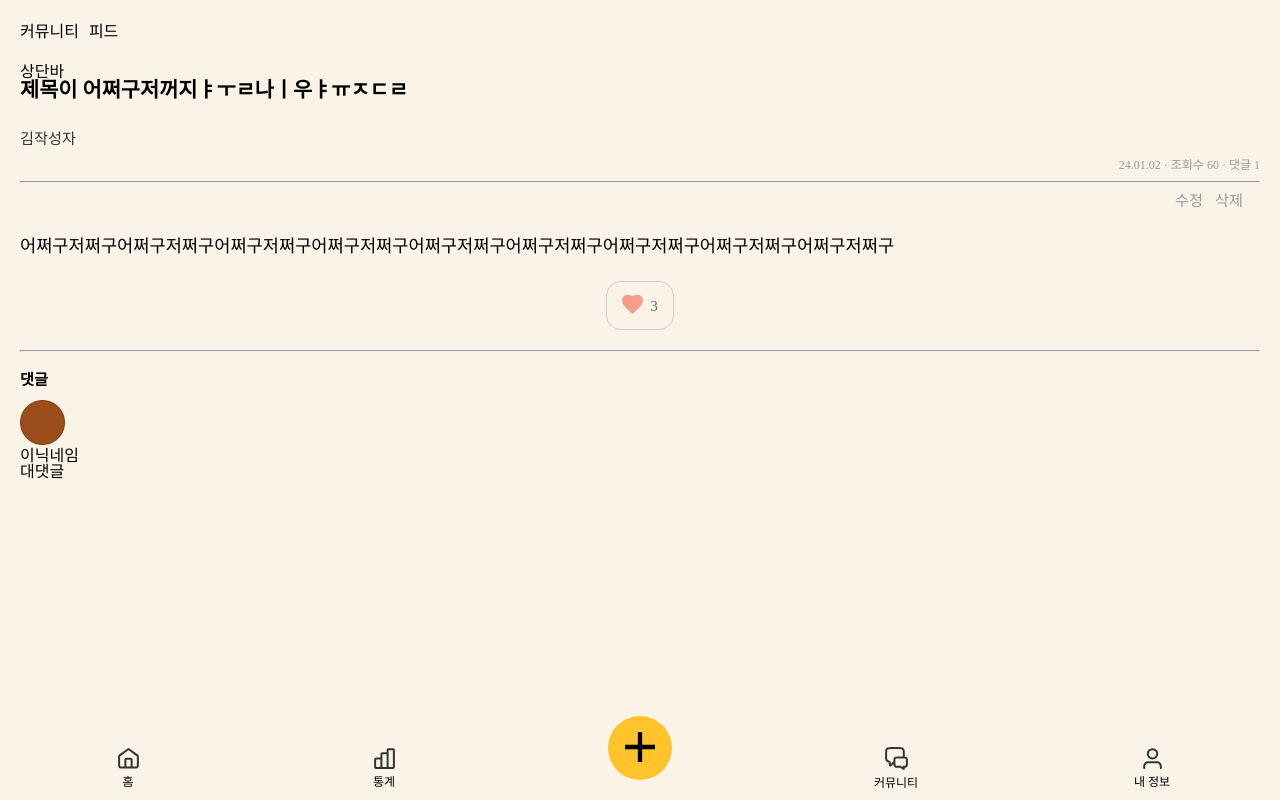
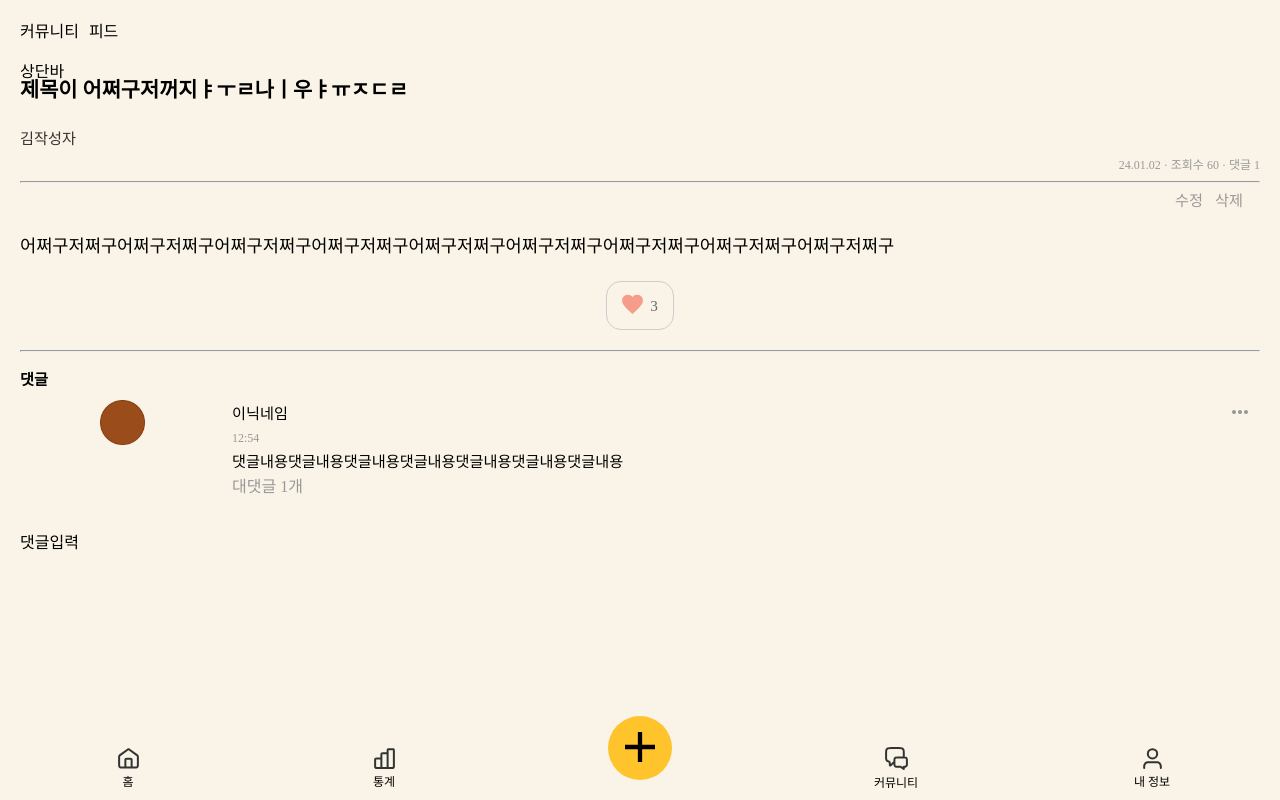
Before and after one commit to coffein-doctor/MST, a Next.js app in the folder mst/: page /community/1 in a window 1280 px wide. Built offline with nearby package versions, Linux system fonts and the light colour scheme; a web font is replaced by a local one.

Commit message:
[FEAT] comment 수정 및 입력을 위한 UI를 제외한 부분 구현

```diff
--- a/mst/src/app/(mainpage)/community/[id]/page.tsx
+++ b/mst/src/app/(mainpage)/community/[id]/page.tsx
@@ -42,9 +42,10 @@ export default function PostDetail({ params: { id } }: CommunityParams) {
         <div css={commentTitleCSS}>댓글</div>
         <div>
           <CommentSet />
-          <div>대댓글</div>
         </div>
       </div>
+      {/* 댓글 입력창 */}
+      <div>댓글입력</div>
     </div>
   );
 }
--- a/mst/src/assets/icons.tsx
+++ b/mst/src/assets/icons.tsx
@@ -156,3 +156,34 @@ export const FULLHEART = (
     />
   </svg>
 );
+
+export const THREEDOT = (
+  <svg
+    width="24"
+    height="24"
+    viewBox="0 0 24 24"
+    fill="none"
+    xmlns="http://www.w3.org/2000/svg"
+  >
+    <path
+      d="M6 14C5.45 14 4.97917 13.8042 4.5875 13.4125C4.19583 13.0208 4 12.55 4 12C4 11.45 4.19583 10.9792 4.5875 10.5875C4.97917 10.1958 5.45 10 6 10C6.55 10 7.02083 10.1958 7.4125 10.5875C7.80417 10.9792 8 11.45 8 12C8 12.55 7.80417 13.0208 7.4125 13.4125C7.02083 13.8042 6.55 14 6 14ZM12 14C11.45 14 10.9792 13.8042 10.5875 13.4125C10.1958 13.0208 10 12.55 10 12C10 11.45 10.1958 10.9792 10.5875 10.5875C10.9792 10.1958 11.45 10 12 10C12.55 10 13.0208 10.1958 13.4125 10.5875C13.8042 10.9792 14 11.45 14 12C14 12.55 13.8042 13.0208 13.4125 13.4125C13.0208 13.8042 12.55 14 12 14ZM18 14C17.45 14 16.9792 13.8042 16.5875 13.4125C16.1958 13.0208 16 12.55 16 12C16 11.45 16.1958 10.9792 16.5875 10.5875C16.9792 10.1958 17.45 10 18 10C18.55 10 19.0208 10.1958 19.4125 10.5875C19.8042 10.9792 20 11.45 20 12C20 12.55 19.8042 13.0208 19.4125 13.4125C19.0208 13.8042 18.55 14 18 14Z"
+      fill="#999999"
+    />
+  </svg>
+);
+
+
+export const CHAT = (
+  <svg
+    width="24"
+    height="24"
+    viewBox="0 0 24 24"
+    fill="none"
+    xmlns="http://www.w3.org/2000/svg"
+  >
+    <path
+      d="M6 14C5.45 14 4.97917 13.8042 4.5875 13.4125C4.19583 13.0208 4 12.55 4 12C4 11.45 4.19583 10.9792 4.5875 10.5875C4.97917 10.1958 5.45 10 6 10C6.55 10 7.02083 10.1958 7.4125 10.5875C7.80417 10.9792 8 11.45 8 12C8 12.55 7.80417 13.0208 7.4125 13.4125C7.02083 13.8042 6.55 14 6 14ZM12 14C11.45 14 10.9792 13.8042 10.5875 13.4125C10.1958 13.0208 10 12.55 10 12C10 11.45 10.1958 10.9792 10.5875 10.5875C10.9792 10.1958 11.45 10 12 10C12.55 10 13.0208 10.1958 13.4125 10.5875C13.8042 10.9792 14 11.45 14 12C14 12.55 13.8042 13.0208 13.4125 13.4125C13.0208 13.8042 12.55 14 12 14ZM18 14C17.45 14 16.9792 13.8042 16.5875 13.4125C16.1958 13.0208 16 12.55 16 12C16 11.45 16.1958 10.9792 16.5875 10.5875C16.9792 10.1958 17.45 10 18 10C18.55 10 19.0208 10.1958 19.4125 10.5875C19.8042 10.9792 20 11.45 20 12C20 12.55 19.8042 13.0208 19.4125 13.4125C19.0208 13.8042 18.55 14 18 14Z"
+      fill="#999999"
+    />
+  </svg>
+);
--- a/mst/src/components/Community/Comment/CommentSet.tsx
+++ b/mst/src/components/Community/Comment/CommentSet.tsx
@@ -1,21 +1,122 @@
 import { css } from "@emotion/react";
+import { useState } from "react";
 import Image from "next/image";
 import BrownCircle from "../../../assets/png/BrownCircle.png";
+import { THREEDOT } from "@/assets/icons";
+import ReplySet from "./ReplySet";
 
 export default function CommentSet() {
+  const [isReplyOpen, setIsReplyOpen] = useState(false);
+  const [isModalOpen, setIsModalOpen] = useState(false);
+
+  const toggleOpenReply = () => {
+    setIsReplyOpen(!isReplyOpen);
+  };
+
+  const toggleOpenModal = () => {
+    setIsModalOpen(!isModalOpen);
+  };
+
   return (
-    <div>
-      <div>
+    <div css={commentFormWrapperCSS}>
+      <div css={profileImgWrapperCSS}>
         <Image src={BrownCircle} alt="프로필사진" css={profileImgCSS} />
       </div>
-      <div>
-        <div>이닉네임</div>
+      <div css={commentContentWrapperCSS}>
+        <div css={commentUpsideWrapperCSS}>
+          <div css={commentUserCSS}>이닉네임</div>
+          <div css={editDeleteModalBtnCSS}>
+            <div onClick={toggleOpenModal}>
+              {/* THREEDOT 아이콘 클릭 시 수정삭제 옵션을 보여줌 */}
+              {THREEDOT}
+            </div>
+            {/* 수정삭제 옵션 */}
+            {isModalOpen && (
+              <div css={editDeleteModalWrapperCSS}>
+                <div css={editDeleteBtnCSS}>수정</div>
+                <div css={editDeleteBtnCSS}>삭제</div>
+              </div>
+            )}
+          </div>
+        </div>
+        <div css={commentTimeCSS}>12:54</div>
+        <div css={commentContentCSS}>
+          댓글내용댓글내용댓글내용댓글내용댓글내용댓글내용댓글내용
+        </div>
+        <div css={replyBtnCSS} onClick={toggleOpenReply}>
+          대댓글 1개
+        </div>
+        {/* Reply */}
+        {isReplyOpen && <ReplySet />}
       </div>
     </div>
   );
 }
 
+const commentFormWrapperCSS = css`
+  display: flex;
+  margin-bottom: 20px;
+`;
+
+const profileImgWrapperCSS = css`
+  flex: 1;
+  display: flex;
+  justify-content: center;
+`;
+
+const commentContentWrapperCSS = css`
+  flex: 5;
+  padding: 0px 8px;
+`;
+
 const profileImgCSS = css`
   width: 45px;
   height: 45px;
 `;
+
+const commentUpsideWrapperCSS = css`
+  display: flex;
+  justify-content: space-between;
+  align-items: center;
+  margin-bottom: 5px;
+`;
+
+const commentUserCSS = css`
+  font-size: var(--font-size-h5);
+`;
+
+const editDeleteModalBtnCSS = css`
+  position: relative;
+`;
+
+const editDeleteModalWrapperCSS = css`
+  position: absolute;
+  top: 100%;
+  right: 0;
+  width: 70px;
+  border-radius: 15px;
+  background-color: var(--default-white-color);
+  font-size: var(--font-size-h5);
+  color: var(--gray-color-3);
+`;
+
+const editDeleteBtnCSS = css`
+  padding: 10px 18px;
+  height: 34px;
+`;
+
+const commentTimeCSS = css`
+  font-size: var(--font-size-h6);
+  color: var(--gray-color-3);
+  margin-bottom: 10px;
+`;
+
+const commentContentCSS = css`
+  font-size: var(--font-size-h5);
+  margin-bottom: 10px;
+`;
+
+const replyBtnCSS = css`
+  color: var(--gray-color-3);
+  margin-bottom: 20px;
+`;
--- /dev/null
+++ b/mst/src/components/Community/Comment/ReplySet.tsx
@@ -0,0 +1,70 @@
+import { css } from "@emotion/react";
+import Image from "next/image";
+import BrownCircle from "../../../assets/png/BrownCircle.png";
+
+export default function ReplySet() {
+  return (
+    <div css={replyFormWrapperCSS}>
+      <div css={profileImgWrapperCSS}>
+        <Image src={BrownCircle} alt="프로필사진" css={profileImgCSS} />
+      </div>
+      <div css={replyContentWrapperCSS}>
+        <div css={replyUpsideWrapperCSS}>
+          <div css={replyUserCSS}>저닉네임</div>
+        </div>
+        <div css={replyTimeCSS}>13:53</div>
+        <div css={replyContentCSS}>
+          댓글내용댓글내용댓글내용댓글내22용댓글내용댓글내용댓글내용
+          댓글내용댓글내용댓글내용댓글내용댓글내용댓글내용댓글내용
+        </div>
+      </div>
+    </div>
+  );
+}
+
+const replyFormWrapperCSS = css`
+  display: flex;
+`;
+
+const profileImgWrapperCSS = css`
+  flex: 1;
+  display: flex;
+  justify-content: center;
+`;
+
+const replyContentWrapperCSS = css`
+  flex: 5;
+  padding-left: 8px;
+`;
+
+const profileImgCSS = css`
+  width: 45px;
+  height: 45px;
+`;
+
+const replyUpsideWrapperCSS = css`
+  display: flex;
+  justify-content: space-between;
+  align-items: center;
+  margin-bottom: 5px;
+`;
+
+const replyUserCSS = css`
+  font-size: var(--font-size-h5);
+`;
+
+const replyTimeCSS = css`
+  font-size: var(--font-size-h6);
+  color: var(--gray-color-3);
+  margin-bottom: 10px;
+`;
+
+const replyContentCSS = css`
+  font-size: var(--font-size-h5);
+  margin-bottom: 10px;
+`;
+
+const replyBtnCSS = css`
+  color: var(--gray-color-3);
+  margin-bottom: 20px;
+`;
```
